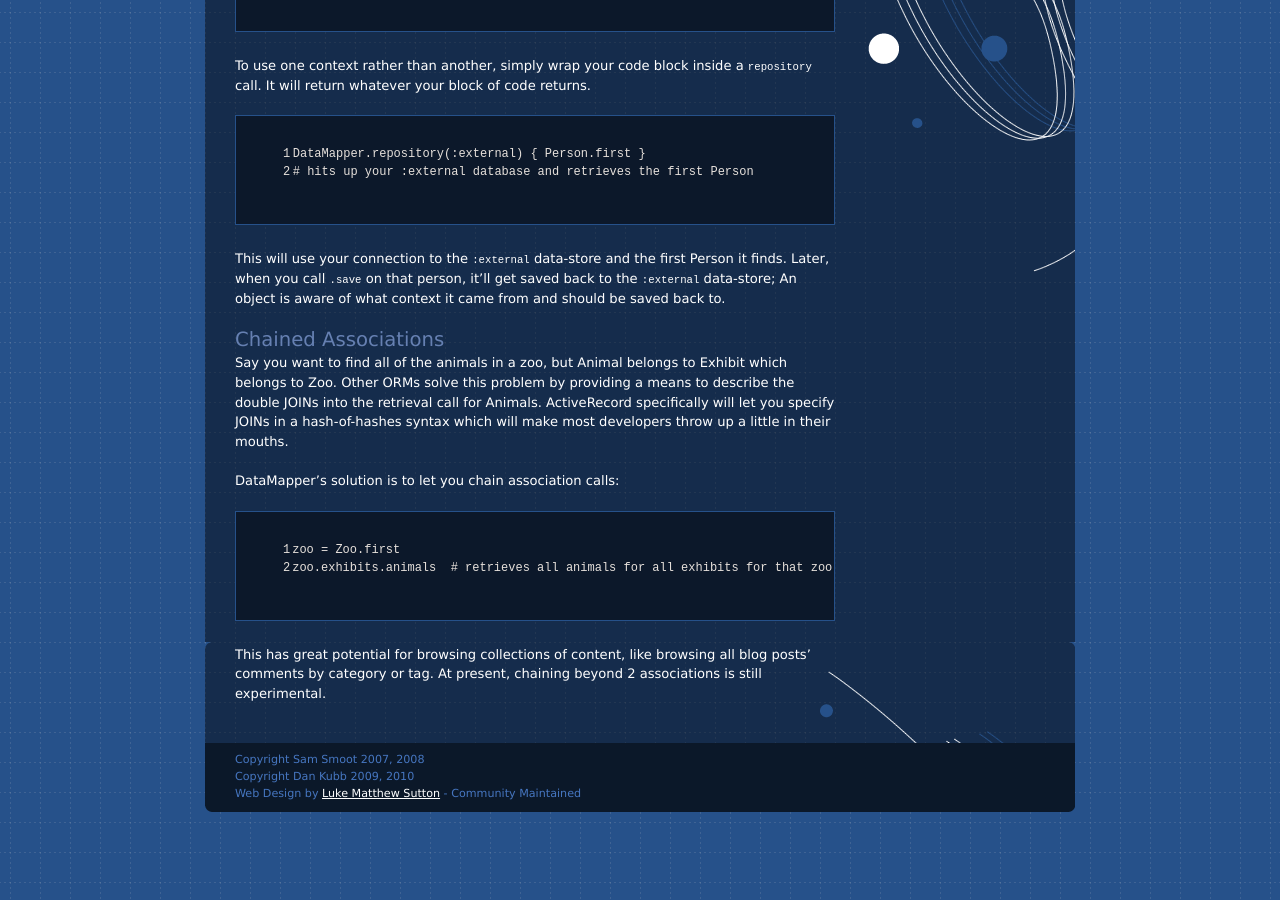
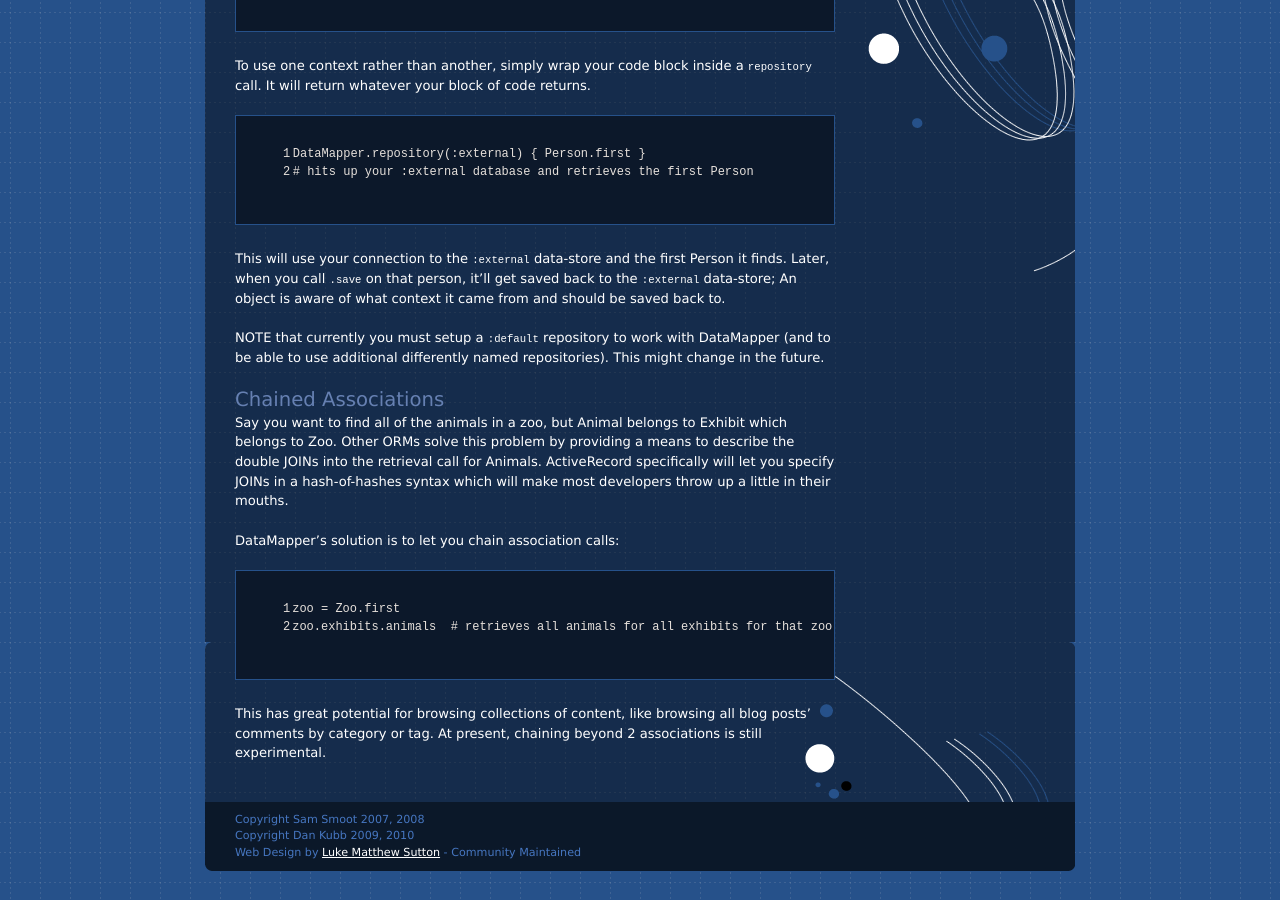
Before and after one commit to datamapper/datamapper.github.com, a Jekyll site: the page built from docs/misc.markdown, in a window 1280 px wide and 900 px high, scrolled down 1487 px. Built offline with Jekyll 4.4.1, drawn with Linux system fonts in a browser that asks for light colours.

Commit message:
Mention that there *must* be a :default repository

```diff
--- a/docs/misc.markdown
+++ b/docs/misc.markdown
@@ -89,6 +89,10 @@ it finds. Later, when you call `.save` on that person, it'll get saved back to
 the `:external` data-store; An object is aware of what context it came from and
 should be saved back to.
 
+NOTE that currently you **must** setup a `:default` repository to work
+with DataMapper (and to be able to use additional differently named
+repositories). This might change in the future.
+
 Chained Associations
 --------------------
 
```
